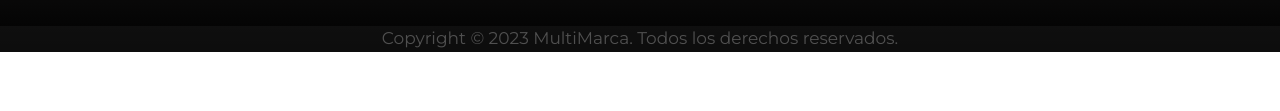
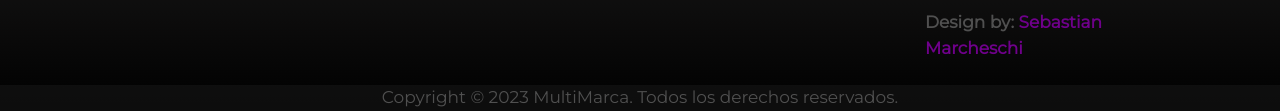
Before and after one commit to marcheschis97/EntregaFinal-Marcheschi, a website: page index.html in a window 1280 px wide. Shown: the part 1161-1272 px from the top of the page. Before the commit the page ends 1213 px from the top, so only its background shows below. Drawn offline with nearby package versions, Linux system fonts and the light colour scheme.

Commit message:
Entrega final

```diff
--- a/SASS/_estilo-footer.scss
+++ b/SASS/_estilo-footer.scss
@@ -15,6 +15,8 @@
             a {
                 color: rgb(255, 255, 255);
                 text-shadow: 1px 1px 1px rgb(111, 0, 139);
+                overflow: hidden;
+                transition: all 1s;
 
                 &:hover {
                     color: rgb(178, 89, 223);
@@ -38,6 +40,20 @@
     .contacto-pie {
         color: rgb(255, 255, 255);
         font-weight: bold;
+    }
+
+    .design-by {
+        color: rgb(80, 80, 80);
+
+        a {
+            color: rgb(111, 0, 139);
+            overflow: hidden;
+            transition: all 2s;
+
+            &:hover{
+                color: rgb(178, 89, 223);
+            }
+        }
     }
 
     .pie2 {
--- a/index.html
+++ b/index.html
@@ -190,6 +190,7 @@
                         <li class="pb-2">Lunes a Sabados de 09:00 a 18:00 hs</li>
                         <li class="pb-2">Email: contacto@multimarca.com.ar</li>
                         <li class="pb-2">Whats app: 11-5964-5741</li>
+                        <li class="pb-2 design-by">Design by: <a href="https://ar.linkedin.com/in/sebasti%C3%A1n-marcheschi?trk=public_profile_browsemap_profile-result-card_result-card_full-click">Sebastian Marcheschi</a></li>
                     </ul>
                 </div>
                 <!--Grid column-->
```
Also changed, not shown: css/style.css, 1 other file.
